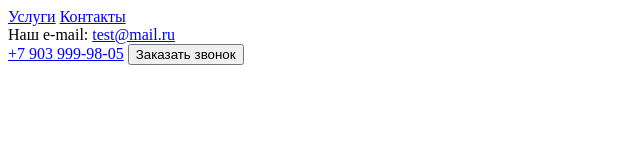
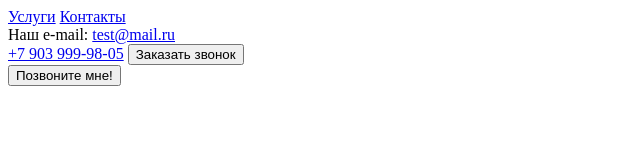
Before and after one commit to StroganovaAA/GitTest, a plain HTML site: page src/index.html in a window 1280 px wide. Shown: the whole page, without its empty margins (0-640 px from the left). Drawn offline with Linux system fonts and the light colour scheme.

Commit message:
button call me is must be there!

```diff
--- a/src/index.html
+++ b/src/index.html
@@ -17,6 +17,7 @@
             <a href="tel:+79039999999">+7 903 999-98-05</a>
             <button>Заказать звонок</button>
         </div>
+        <button>Позвоните мне!</button>
     </header>
 </body>
 </html>
```
